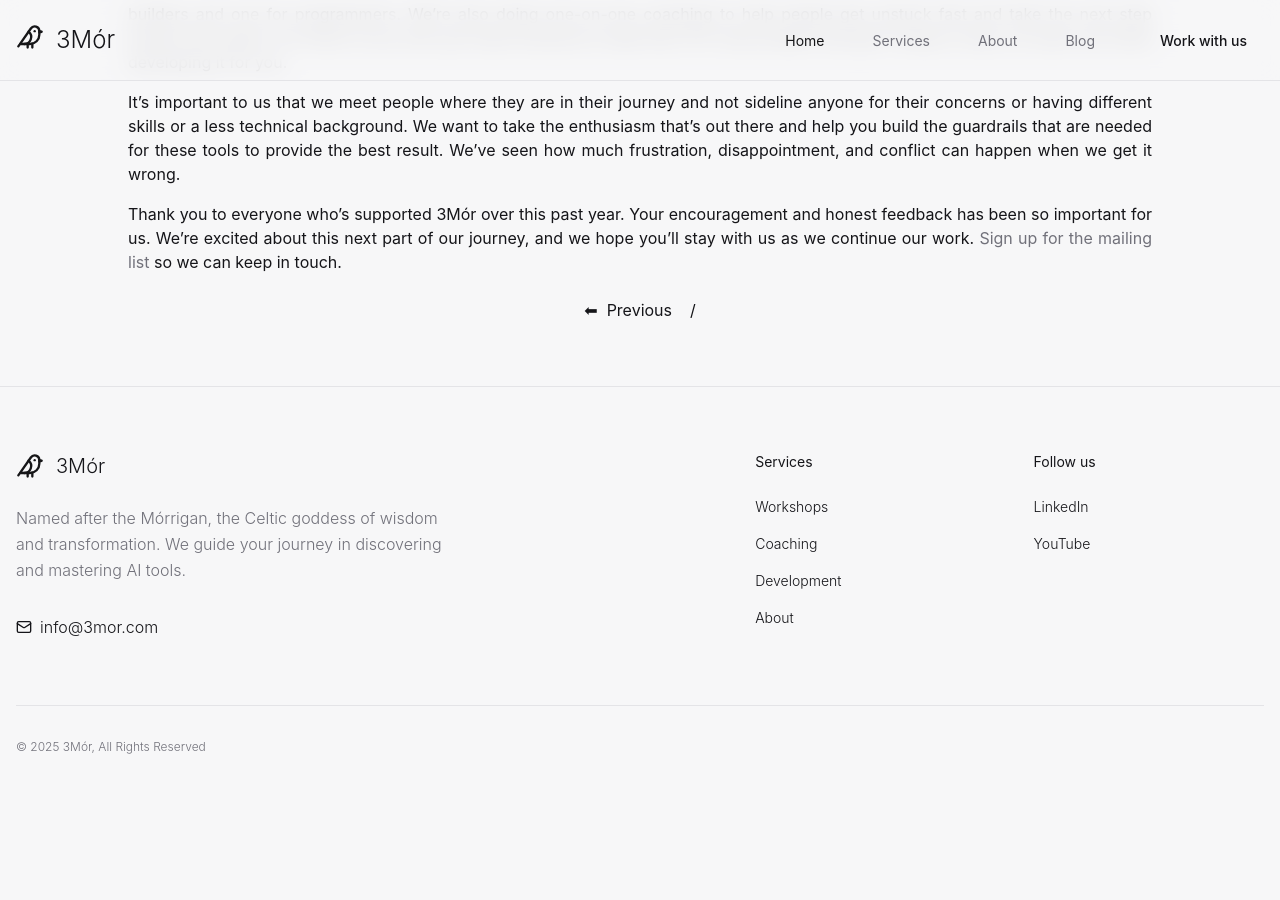
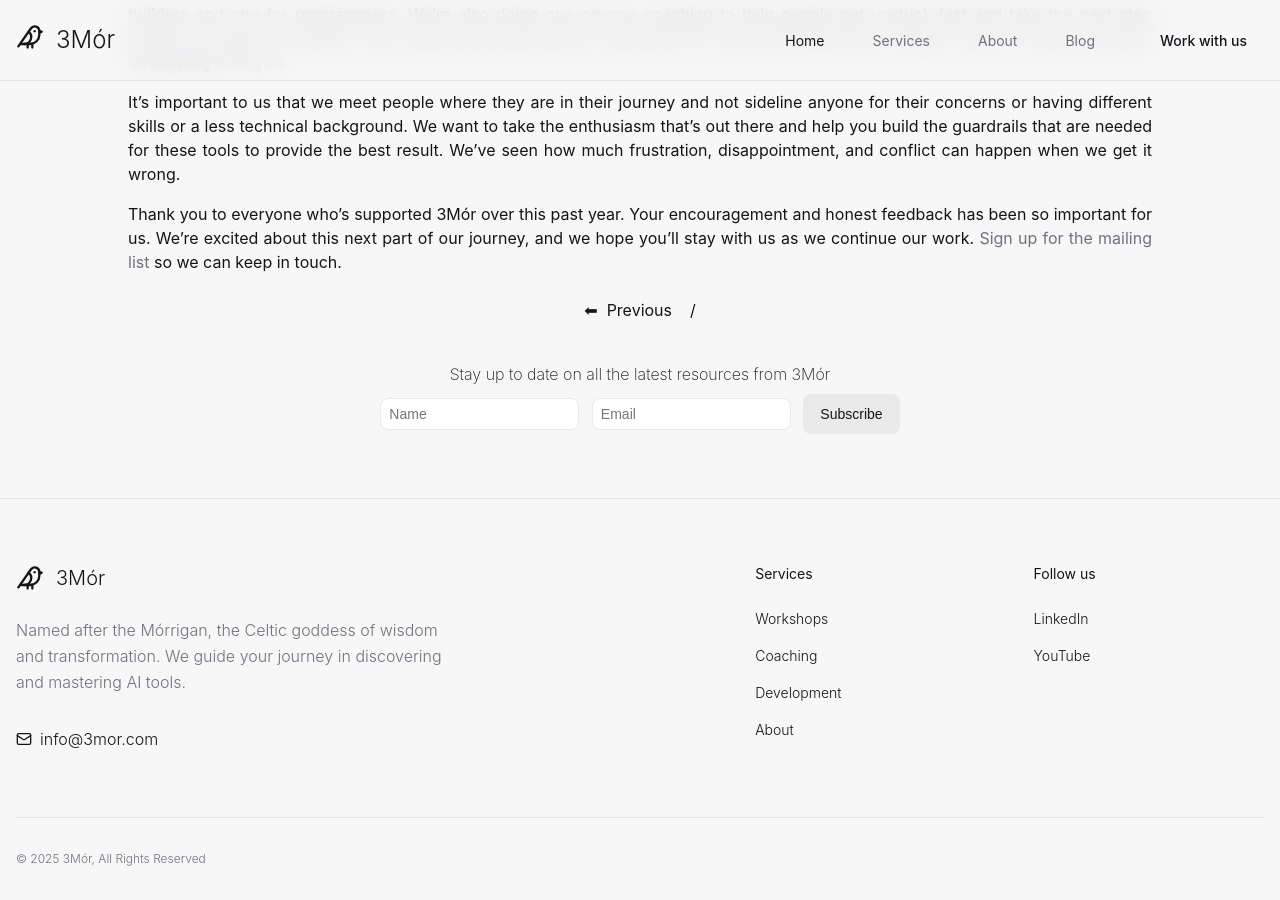
Before and after one commit to 3mor-io/3mor, a Jekyll site: the page built from website/_posts/2025-07-22-whats-next.md, in a window 1280 px wide and 900 px high, scrolled down 1085 px. Built offline with Jekyll 4.4.1, drawn with Linux system fonts in a browser that asks for light colours; comment, search, counter and statistics services are not loaded; before the commit the page ends 1873 px from its top, so only the background shows below that.

Commit message:
Add mailing list signup to post page

```diff
--- a/website/_layouts/post.html
+++ b/website/_layouts/post.html
@@ -24,5 +24,16 @@ layout: default
     {% if page.previous %}<a href="{{ page.previous.url }}">⬅&nbsp;&nbsp;Previous</a>&nbsp;&nbsp;&nbsp;&nbsp;/{% endif
     %}
     {% if page.next %}/&nbsp;&nbsp;&nbsp;&nbsp;<a href="{{ page.next.url }}">Next&nbsp;&nbsp;➡</a>{% endif %}
+
+    <div class="workshop-subscribe pt-8">
+      <form action="https://buttondown.com/api/emails/embed-subscribe/3mor" method="post" target="popupwindow"
+        onsubmit="window.open('https://buttondown.com/3mor?tag=workshop-interest', 'popupwindow')"
+        class="embeddable-buttondown-form">
+        <label for="bd-email">Stay up to date on all the latest resources from 3Mór</label>
+        <input type="email" name="email" id="bd-email" class="text-field" placeholder="Name" />
+        <input type="text" name="metadata__name" id="name" class="text-field" placeholder="Email" />
+        <input type="submit" value="Subscribe" class="btn btn-secondary" />
+      </form>
+    </div>
   </section>
 </main>
```
